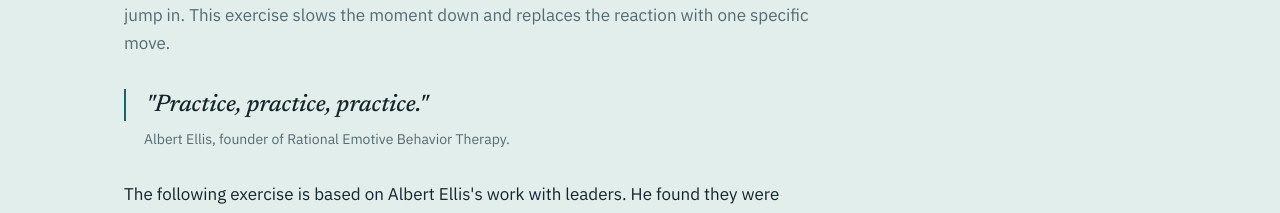
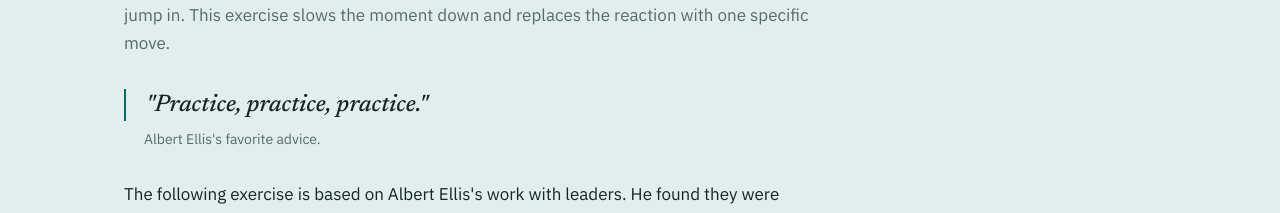
Before and after one commit to davidcmorris/leadfromthehip, an Astro site: page / in a window 1280 px wide. Shown: the part 3727-3940 px from the top of the page. Built offline with nearby package versions, Linux system fonts and the light colour scheme; Astro itself is replaced by a stand-in of ours.

Commit message:
Credit the Ellis quote as his favorite advice
No primary source shows Ellis saying these exact words, though the
phrase is closely tied to him, so describe it as his favorite advice
rather than a direct attribution.

Co-Authored-By: Claude Opus 5.5 <noreply@anthropic.com>

```diff
--- a/src/pages/index.astro
+++ b/src/pages/index.astro
@@ -262,7 +262,7 @@ import RepCard from "../components/RepCard.astro";
 				<p class="pull-quote text-ink text-xl md:text-2xl">"Practice, practice, practice."</p>
 			</blockquote>
 			<figcaption class="text-muted text-sm mt-2 pl-5">
-				Albert Ellis, founder of Rational Emotive Behavior Therapy.
+				Albert Ellis's favorite advice.
 			</figcaption>
 		</figure>
 		<p class="text-ink measure mb-6">
```
